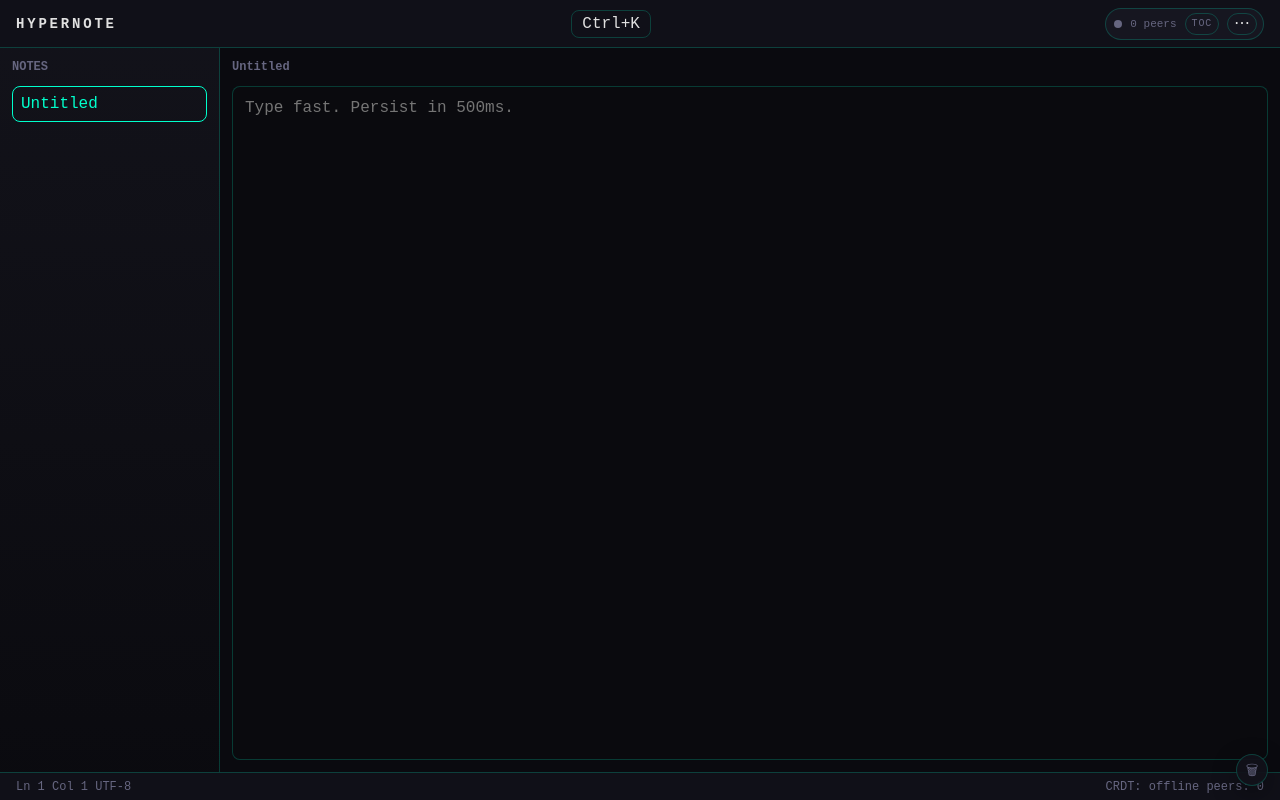
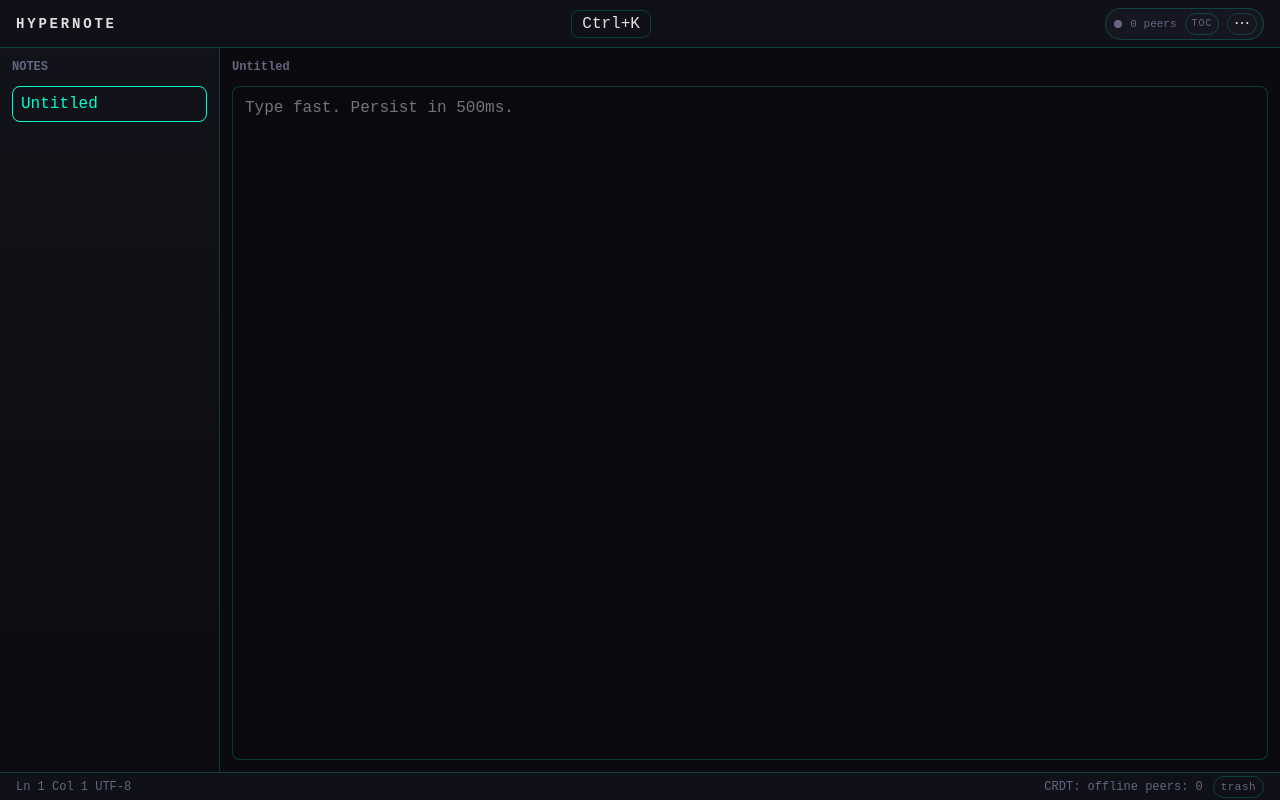
Before and after one commit to IamGroooooot/hypernote, a Svelte app: page / in a window 1280 px wide. Built offline with nearby package versions, Linux system fonts and the light colour scheme.

Commit message:
Move trash restore UI into bottom status bar

```diff
--- a/src/App.svelte
+++ b/src/App.svelte
@@ -1490,7 +1490,22 @@
   </main>
 
   {#if !isMobileViewport || mobileTab === 'notes'}
-    <StatusBar text={editorText} peerCount={connectedPeerCount} state={sync.state} />
+    <StatusBar
+      text={editorText}
+      peerCount={connectedPeerCount}
+      state={sync.state}
+      trashNotes={trashNotes}
+      trashOpen={trashDockOpen}
+      onToggleTrash={() => {
+        void toggleTrashDock();
+      }}
+      onCloseTrash={() => {
+        trashDockOpen = false;
+      }}
+      onRestoreTrash={(noteId) => {
+        void handleQuickRestoreFromTrash(noteId);
+      }}
+    />
   {/if}
 
   {#if showGestureCoachmark && isMobileViewport && mobileTab === 'editor'}
@@ -1517,35 +1532,6 @@
     </div>
   {/if}
 
-  <div class="trash-dock">
-    {#if trashDockOpen}
-      <div class="trash-dock-panel" role="dialog" aria-label="trash restore panel">
-        <div class="trash-dock-header">
-          <span>trash</span>
-          <button type="button" class="ghost" on:click={() => (trashDockOpen = false)}>close</button>
-        </div>
-        {#if trashNotes.length === 0}
-          <p>trash is empty</p>
-        {:else}
-          <ul>
-            {#each trashNotes.slice(0, 8) as note}
-              <li>
-                <button type="button" class="trash-dock-item" on:click={() => void handleQuickRestoreFromTrash(note.id)}>
-                  {note.title}
-                </button>
-              </li>
-            {/each}
-          </ul>
-        {/if}
-      </div>
-    {/if}
-    <button type="button" class="trash-dock-trigger" aria-label="open trash restore panel" on:click={() => void toggleTrashDock()}>
-      <span aria-hidden="true">🗑</span>
-      {#if trashNotes.length > 0}
-        <span class="trash-dock-count">{Math.min(trashNotes.length, 99)}</span>
-      {/if}
-    </button>
-  </div>
 </div>
 
 <UtilityHub
@@ -1720,15 +1706,24 @@
 
   .content.editor-only {
     grid-template-columns: 1fr;
-    height: 100dvh;
+    grid-template-rows: 1fr;
+    height: 100%;
+    min-height: 0;
   }
 
   .mobile-editor-fullbleed {
     grid-template-rows: 1fr;
   }
 
+  .mobile-editor-fullbleed :global(.content.editor-only) {
+    min-height: 0;
+    height: 100%;
+  }
+
   .mobile-editor-fullbleed :global(.editor-panel) {
     padding: 0;
+    min-height: 0;
+    height: 100%;
   }
 
   .mobile-editor-fullbleed :global(.editor-panel textarea) {
@@ -1823,119 +1818,6 @@
     flex-shrink: 0;
   }
 
-  .trash-dock {
-    position: fixed;
-    right: 12px;
-    bottom: 14px;
-    z-index: 140;
-    display: grid;
-    justify-items: end;
-    gap: 8px;
-  }
-
-  .trash-dock-trigger {
-    width: 32px;
-    height: 32px;
-    border-radius: var(--radius-round);
-    border: var(--border);
-    background: var(--surface-elevated);
-    color: var(--text-dim);
-    box-shadow: var(--shadow-elevated);
-    font-size: 14px;
-    line-height: 1;
-    position: relative;
-  }
-
-  .trash-dock-trigger:hover {
-    border-color: var(--accent-muted);
-    color: var(--accent);
-  }
-
-  .trash-dock-count {
-    position: absolute;
-    top: -6px;
-    right: -6px;
-    min-width: 15px;
-    height: 15px;
-    border-radius: var(--radius-round);
-    border: var(--border);
-    background: var(--surface-elevated);
-    color: var(--accent);
-    font-size: 9px;
-    display: inline-flex;
-    align-items: center;
-    justify-content: center;
-    padding: 0 3px;
-    font-weight: 600;
-  }
-
-  .trash-dock-panel {
-    width: min(220px, calc(100vw - 24px));
-    max-height: 240px;
-    overflow: auto;
-    border: var(--border);
-    border-radius: var(--radius-md);
-    background: var(--surface-elevated);
-    box-shadow: var(--shadow-elevated);
-    padding: 8px;
-    display: grid;
-    gap: 6px;
-  }
-
-  .trash-dock-header {
-    display: flex;
-    align-items: center;
-    justify-content: space-between;
-    font-size: 11px;
-    color: var(--text-dim);
-    letter-spacing: 0.08em;
-    text-transform: uppercase;
-  }
-
-  .trash-dock-header button {
-    border: var(--border);
-    border-radius: var(--radius-sm);
-    background: transparent;
-    color: var(--text-dim);
-    font: inherit;
-    font-size: 10px;
-    padding: 3px 6px;
-  }
-
-  .trash-dock-panel p {
-    margin: 0;
-    color: var(--text-dim);
-    font-size: 12px;
-  }
-
-  .trash-dock-panel ul {
-    margin: 0;
-    padding: 0;
-    list-style: none;
-    display: grid;
-    gap: 4px;
-  }
-
-  .trash-dock-item {
-    width: 100%;
-    text-align: left;
-    border: var(--border);
-    border-radius: var(--radius-sm);
-    background: transparent;
-    color: var(--text);
-    font: inherit;
-    font-size: 12px;
-    padding: 6px 7px;
-    overflow: hidden;
-    text-overflow: ellipsis;
-    white-space: nowrap;
-  }
-
-  .trash-dock-item:hover {
-    border-color: var(--accent-muted);
-    color: var(--accent);
-  }
-
   @media (max-width: 800px) {
     .content.mobile {
       grid-template-columns: 1fr;
--- a/src/app.css
+++ b/src/app.css
@@ -241,7 +241,8 @@
 
   .content {
     grid-template-columns: 1fr;
-    grid-template-rows: auto 1fr;
+    grid-template-rows: 1fr;
+    min-height: 0;
   }
 
   .note-list {
--- a/src/components/StatusBar.svelte
+++ b/src/components/StatusBar.svelte
@@ -2,13 +2,171 @@
   export let text = '';
   export let peerCount = 0;
   export let state: 'offline' | 'syncing' | 'connected' | 'error' = 'offline';
+  export let trashNotes: Array<{ id: string; title: string }> = [];
+  export let trashOpen = false;
+  export let onToggleTrash: () => void = () => {};
+  export let onCloseTrash: () => void = () => {};
+  export let onRestoreTrash: (noteId: string) => void = () => {};
 
   $: lines = text.length === 0 ? 1 : text.split('\n').length;
   $: columns = text.length === 0 ? 1 : text.split('\n').at(-1)?.length ?? 1;
   $: syncToken = state === 'connected' ? 'synced' : state;
+  $: trashPreview = trashNotes.slice(0, 8);
+  $: trashCount = Math.min(trashNotes.length, 99);
 </script>
 
 <footer class="bottom-bar">
   <span>Ln {lines} Col {columns} UTF-8</span>
-  <span>CRDT: {syncToken} peers: {peerCount}</span>
+  <div class="status-tools">
+    <span>CRDT: {syncToken} peers: {peerCount}</span>
+    <div class="trash-menu">
+      {#if trashOpen}
+        <div class="trash-menu-panel" role="dialog" aria-label="trash restore panel">
+          <div class="trash-menu-header">
+            <span>trash</span>
+            <button type="button" class="ghost" on:click={onCloseTrash}>close</button>
+          </div>
+          {#if trashPreview.length === 0}
+            <p>trash is empty</p>
+          {:else}
+            <ul>
+              {#each trashPreview as note}
+                <li>
+                  <button type="button" class="trash-menu-item" on:click={() => onRestoreTrash(note.id)}>
+                    {note.title}
+                  </button>
+                </li>
+              {/each}
+            </ul>
+          {/if}
+        </div>
+      {/if}
+      <button type="button" class="trash-menu-trigger" aria-label="open trash restore panel" on:click={onToggleTrash}>
+        <span>trash</span>
+        {#if trashNotes.length > 0}
+          <span class="trash-menu-count">{trashCount}</span>
+        {/if}
+      </button>
+    </div>
+  </div>
 </footer>
+
+<style>
+  .status-tools {
+    display: inline-flex;
+    align-items: center;
+    gap: 10px;
+    min-width: 0;
+  }
+
+  .trash-menu {
+    position: relative;
+  }
+
+  .trash-menu-trigger {
+    display: inline-flex;
+    align-items: center;
+    gap: 4px;
+    border: var(--border);
+    border-radius: var(--radius-round);
+    background: transparent;
+    color: var(--text-dim);
+    font: inherit;
+    font-size: 11px;
+    letter-spacing: 0.04em;
+    text-transform: lowercase;
+    min-height: 22px;
+    padding: 2px 7px;
+  }
+
+  .trash-menu-trigger:hover {
+    border-color: var(--accent-muted);
+    color: var(--accent);
+  }
+
+  .trash-menu-count {
+    min-width: 14px;
+    height: 14px;
+    border-radius: var(--radius-round);
+    border: var(--border);
+    display: inline-flex;
+    align-items: center;
+    justify-content: center;
+    color: var(--accent);
+    font-size: 9px;
+    line-height: 1;
+    padding: 0 2px;
+    font-weight: 600;
+  }
+
+  .trash-menu-panel {
+    position: absolute;
+    right: 0;
+    bottom: calc(100% + 6px);
+    width: min(230px, calc(100vw - 24px));
+    max-height: 240px;
+    overflow: auto;
+    border: var(--border);
+    border-radius: var(--radius-md);
+    background: var(--surface-elevated);
+    box-shadow: var(--shadow-elevated);
+    padding: 8px;
+    display: grid;
+    gap: 6px;
+    z-index: 160;
+  }
+
+  .trash-menu-header {
+    display: flex;
+    align-items: center;
+    justify-content: space-between;
+    font-size: 11px;
+    color: var(--text-dim);
+    letter-spacing: 0.08em;
+    text-transform: uppercase;
+  }
+
+  .trash-menu-header button {
+    border: var(--border);
+    border-radius: var(--radius-sm);
+    background: transparent;
+    color: var(--text-dim);
+    font: inherit;
+    font-size: 10px;
+    padding: 3px 6px;
+  }
+
+  .trash-menu-panel p {
+    margin: 0;
+    color: var(--text-dim);
+    font-size: 12px;
+  }
+
+  .trash-menu-panel ul {
+    margin: 0;
+    padding: 0;
+    list-style: none;
+    display: grid;
+    gap: 4px;
+  }
+
+  .trash-menu-item {
+    width: 100%;
+    text-align: left;
+    border: var(--border);
+    border-radius: var(--radius-sm);
+    background: transparent;
+    color: var(--text);
+    font: inherit;
+    font-size: 12px;
+    padding: 6px 7px;
+    overflow: hidden;
+    text-overflow: ellipsis;
+    white-space: nowrap;
+  }
+
+  .trash-menu-item:hover {
+    border-color: var(--accent-muted);
+    color: var(--accent);
+  }
+</style>
```
